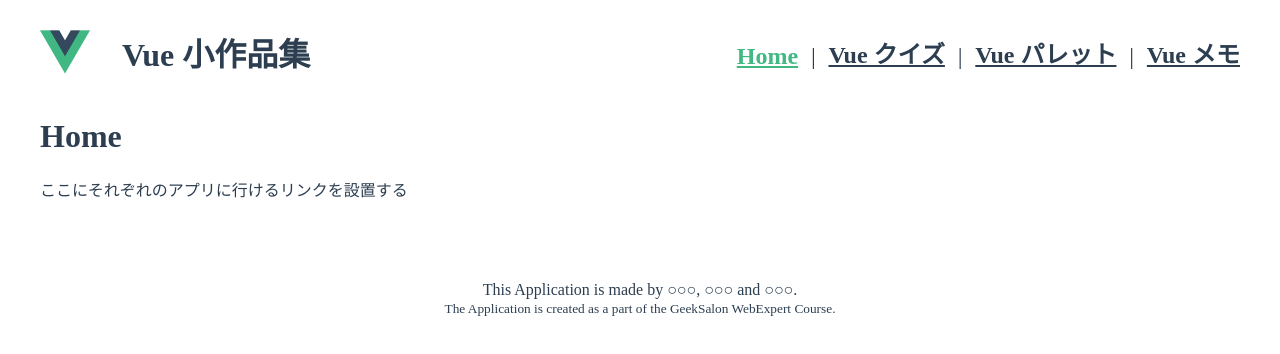
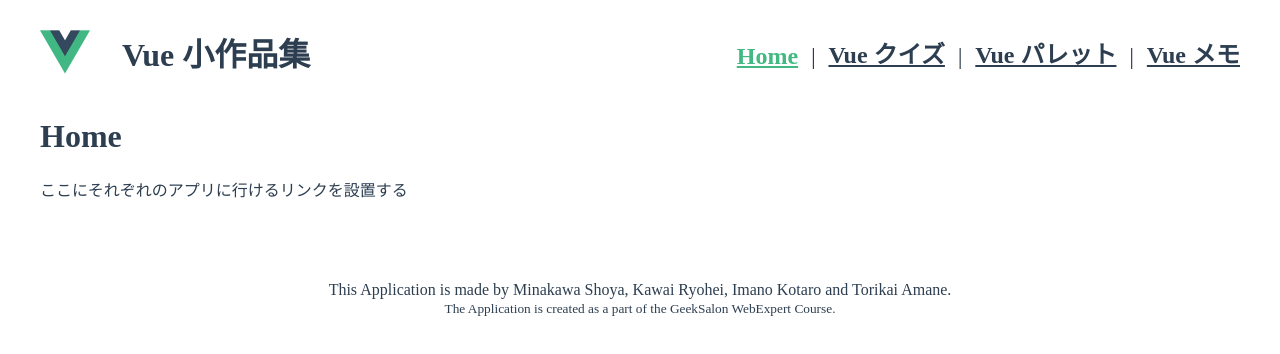
Before and after one commit to webex16-team-3/demo-team-app, a Vue app: page / in a window 1280 px wide. Shown: the top 354 px of the page. Built offline with nearby package versions, Linux system fonts and the light colour scheme.

Commit message:
footerに名前を記入した

```diff
--- a/src/components/Footer.vue
+++ b/src/components/Footer.vue
@@ -2,7 +2,7 @@
   <footer class="footer">
     <div>
       This Application is made by
-      <span class="names">○○○, ○○○ and ○○○</span>.
+      <span class="names">Minakawa Shoya, Kawai Ryohei, Imano Kotaro and Torikai Amane</span>.
     </div>
     <small
       >The Application is created as a part of the GeekSalon WebExpert
```
